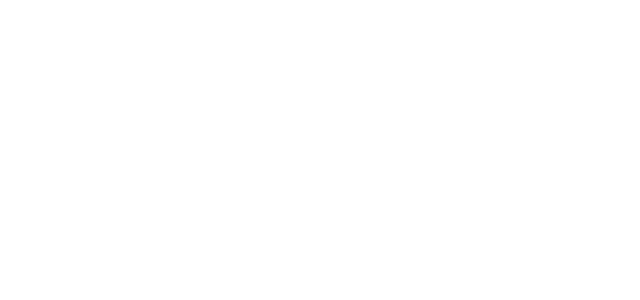
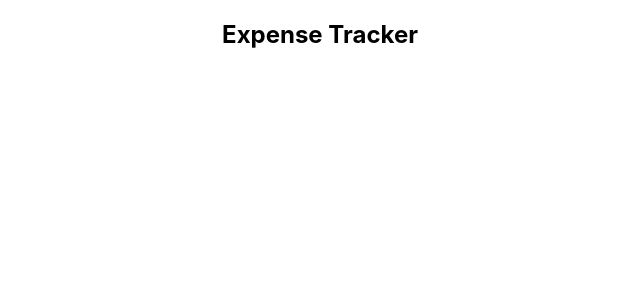
Before and after one commit to juniorleota/react-expense-tracker, a React (Create React App) app: page / in a window 1280 px wide. Shown: the top 300 px of the page, without its empty margins (320-960 px from the left). Built offline with nearby package versions, Linux system fonts and the light colour scheme.

Commit message:
Add header component

```diff
--- a/src/App.js
+++ b/src/App.js
@@ -1,10 +1,11 @@
 import './App.css';
+import Header from "./common/Header";
 
 function App() {
   return (
-    <div className="App">
-
-    </div>
+      <div className="App">
+        <Header value={"Expense Tracker"}/>
+      </div>
   );
 }
 
--- /dev/null
+++ b/src/common/Header.js
@@ -0,0 +1,17 @@
+import React, {Component} from 'react';
+
+class Header extends Component {
+  constructor(props) {
+    super(props);
+  }
+
+  render() {
+    return (
+        <h2>
+          {this.props.value}
+        </h2>
+    );
+  }
+}
+
+export default Header;
```
